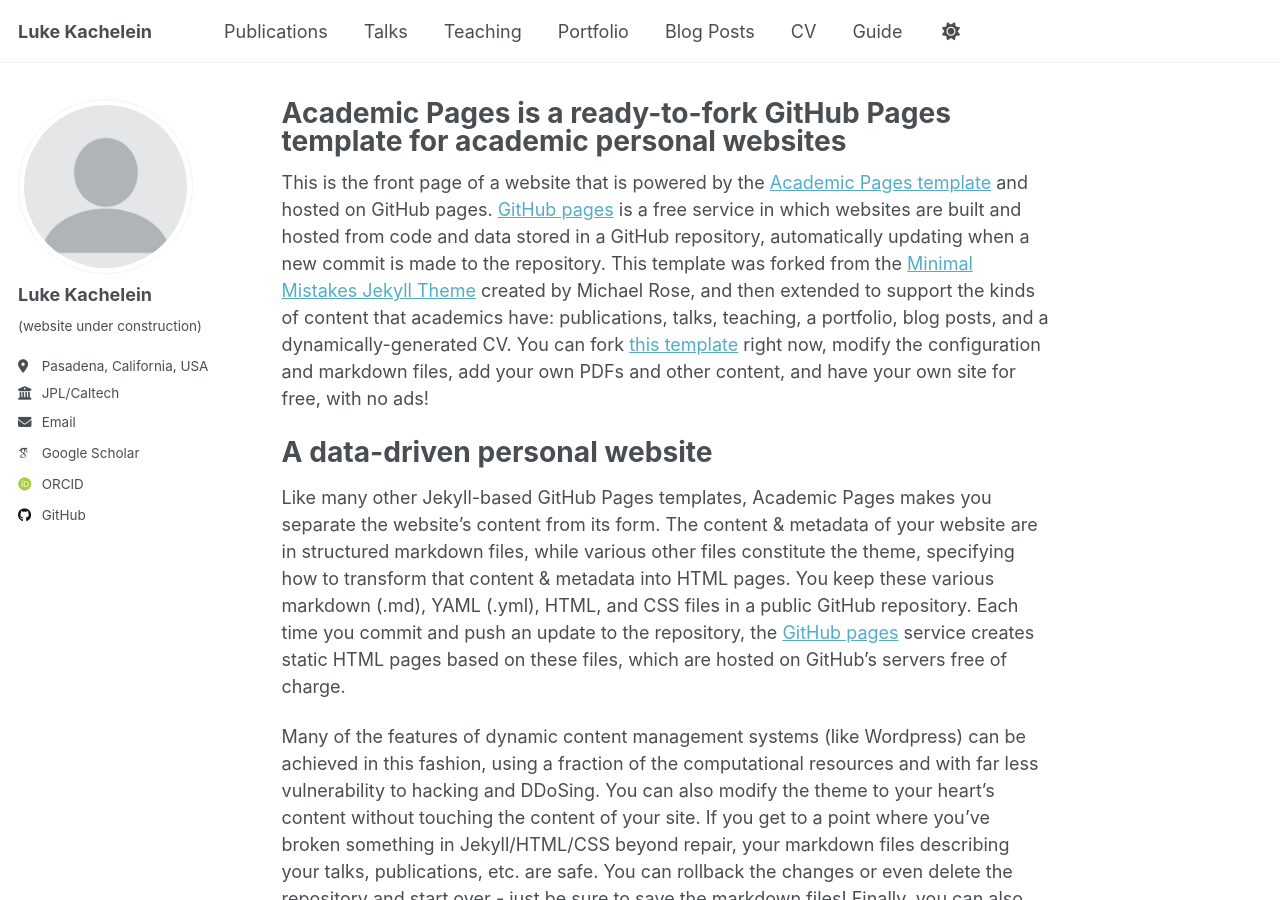
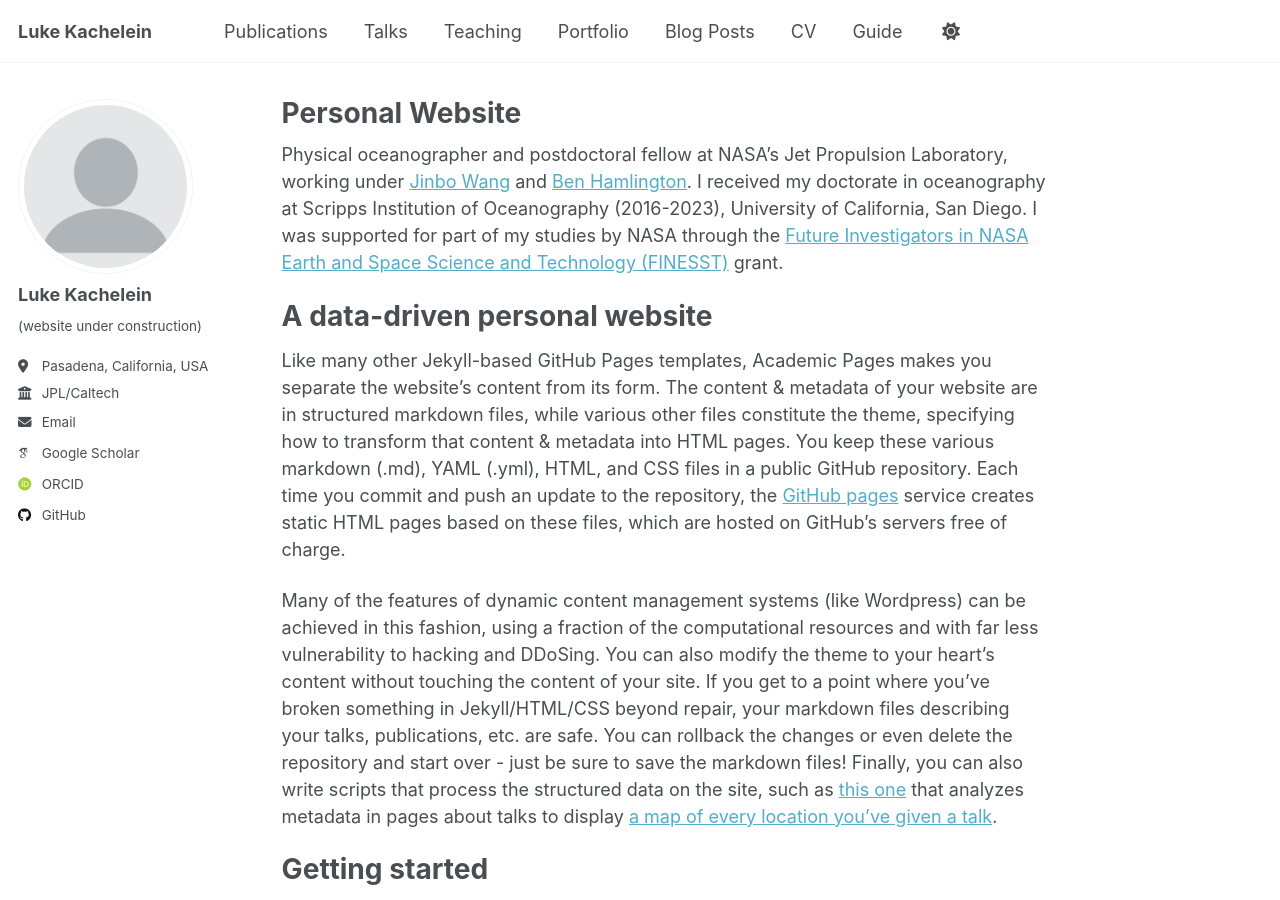
Before and after one commit to lkach/lkach.github.io, a Jekyll site: the page built from _pages/about.md, in a window 1280 px wide and 900 px high. Built offline with Jekyll 4.4.1, drawn with Linux system fonts in a browser that asks for light colours; some web fonts are replaced.

Commit message:
Update about.md

```diff
--- a/_pages/about.md
+++ b/_pages/about.md
@@ -1,13 +1,15 @@
 ---
 permalink: /
-title: "Academic Pages is a ready-to-fork GitHub Pages template for academic personal websites"
+title: "Personal Website"
 author_profile: true
 redirect_from:
   - /about/
   - /about.html
 ---
 
-This is the front page of a website that is powered by the [Academic Pages template](https://github.com/academicpages/academicpages.github.io) and hosted on GitHub pages. [GitHub pages](https://pages.github.com) is a free service in which websites are built and hosted from code and data stored in a GitHub repository, automatically updating when a new commit is made to the repository. This template was forked from the [Minimal Mistakes Jekyll Theme](https://mmistakes.github.io/minimal-mistakes/) created by Michael Rose, and then extended to support the kinds of content that academics have: publications, talks, teaching, a portfolio, blog posts, and a dynamically-generated CV. You can fork [this template](https://github.com/academicpages/academicpages.github.io) right now, modify the configuration and markdown files, add your own PDFs and other content, and have your own site for free, with no ads!
+Physical oceanographer and postdoctoral fellow at NASA's Jet Propulsion Laboratory, working under [Jinbo Wang](https://science.jpl.nasa.gov/people/jwang2) and [Ben Hamlington](https://science.jpl.nasa.gov/people/bhamling/). I received my doctorate in oceanography at Scripps Institution of Oceanography (2016-2023),
+University of California, San Diego.
+I was supported for part of my studies by NASA through the [Future Investigators in NASA Earth and Space Science and Technology (FINESST)](https://nspires.nasaprs.com/external/solicitations/summary.do?solId=%7B913A7DEE-2747-6539-130C-0AB1E2322F42%7D&path=future&method=init) grant.
 
 A data-driven personal website
 ======
```
